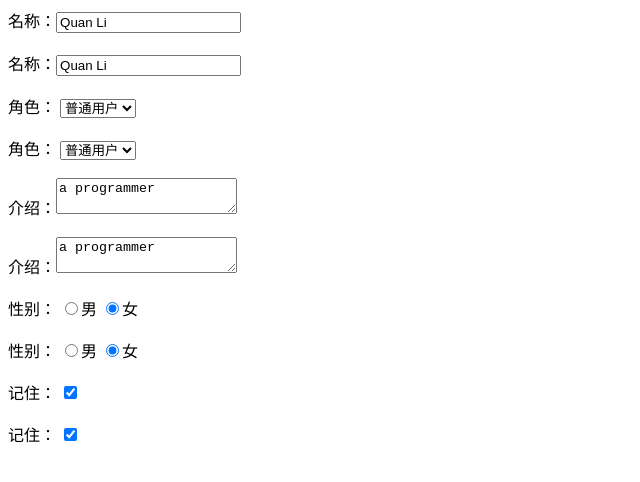
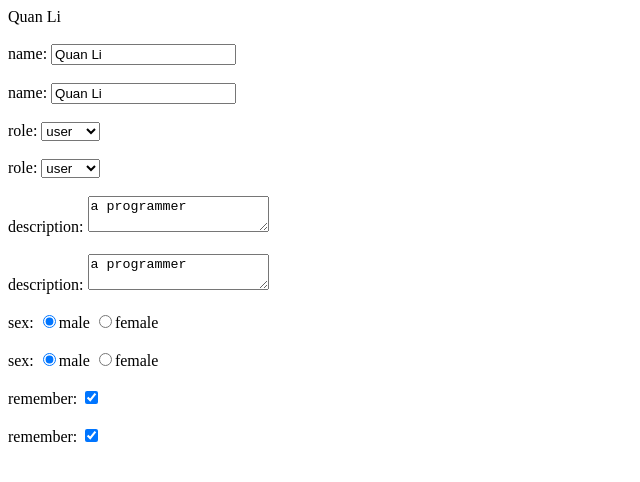
Before and after one commit to Rumbling99/data-bind, a plain HTML site: page demo.html in a window 1280 px wide. Shown: the whole page, without its empty margins (0-640 px from the left). Drawn offline with Linux system fonts and the light colour scheme.

Commit message:
define bind strategy descriptor

```diff
--- a/dataBind.js
+++ b/dataBind.js
@@ -16,7 +16,7 @@ var Entity = function(eventManager, bindEvent, extend) {
      * two-way bind on elements that has same bindName([data-bind='bindName'])
      * group elements by tagName, type, name and then pass them to bindGroup()
      */
-    var bindGroups = function(strategy, proxy, key, scope, elements, objectNamePrefix) {
+    var bindByKey = function(strategy, proxy, key, scope, elements, objectNamePrefix) {
         var groupMap = {};
         for (var i = 0, length = elements.length; i < length; i++) {
             var element = elements[i];
@@ -47,7 +47,7 @@ var Entity = function(eventManager, bindEvent, extend) {
                     //     scope.querySelectorAll("[name='"
                     //     + element.name + "'][data-bind='"
                     //     + element.getAttribute('data-bind') + "']");
-        // var groupBinded = false;
+        var boardcastBinded = false;
         var bindStrategy = strategy;
         for (var i = 0, elementLength = elements.length; i < elementLength; i++) {
             (function(element) {
@@ -55,36 +55,39 @@ var Entity = function(eventManager, bindEvent, extend) {
                 var type = element.type;
                 if (bindStrategy.hasOwnProperty(tagName)) {
                     if (bindStrategy[tagName].boardcast) {
-                        /**
-                         * bind boardcast on entity only once
-                         */
-                        // if (!groupBinded) {
-                            // console.log('bind group ' + key);
-                            eventManager.attach(objectNamePrefix + key, 'change', function() {
-                                bindStrategy[tagName].boardcast.call(element, proxy, key, elements);
-                            });
-                        //     groupBinded = true;
-                        // }
+                        if (bindStrategy[tagName].report) {
                             for (var j = 0; j < bindStrategy[tagName].event.length; j++) {
                                 bindEvent(element, bindStrategy[tagName].event[j], function() {
                                     bindStrategy[tagName].report.call(element, proxy, key, elements);
                                 });
                             }
+                        }
+                        /**
+                         * if share boardcast, bind boardcast on entity only once
+                         */
+                        if (bindStrategy[tagName].shareBoardcast && boardcastBinded) {
+                            return;
+                        }
+                        eventManager.attach(objectNamePrefix + key, 'change', function() {
+                            bindStrategy[tagName].boardcast.call(element, proxy, key, elements);
+                        });
+                        boardcastBinded = true;
                     } else {
                         if (bindStrategy[tagName].hasOwnProperty(type)) {
-                                // console.log('p bind group ' + key);
-                            // if (!groupBinded) {
-                                // console.log('bind group ' + key);
-                                eventManager.attach(objectNamePrefix + key, 'change', function() {
-                                    bindStrategy[tagName][type].boardcast.call(element, proxy, key, elements);
-                                });
-                            //     groupBinded = true;
-                            // }
+                            if (bindStrategy[tagName][type].report) {
                                 for (var j = 0; j < bindStrategy[tagName][type].event.length; j++) {
                                     bindEvent(element, bindStrategy[tagName][type].event[j], function() {
                                         bindStrategy[tagName][type].report.call(element, proxy, key, elements);
                                     });
                                 }
+                            }
+                            if (bindStrategy[tagName][type].shareBoardcast && boardcastBinded) {
+                                return;
+                            }
+                            eventManager.attach(objectNamePrefix + key, 'change', function() {
+                                bindStrategy[tagName][type].boardcast.call(element, proxy, key, elements);
+                            });
+                            boardcastBinded = true;
                         } else {
                             throw new Error("data bind on input-" + element.type + " is not supported");
                         }
@@ -181,44 +184,9 @@ var Entity = function(eventManager, bindEvent, extend) {
                             break;
                         }
                     }
-                    this.checked = proxy[key];
+                },
+                shareBoardcast: true
             }
-            },
-
-            // 'radio': function(eventManager, bindEvent, proxy, key, objectNamePrefix, scope) {
-            //     var element = this;
-            //     var elementGroup;
-            //     /**
-            //      * only bind once on entity
-            //      */
-
-            //     if (!elementGroup) {
-            //         elementGroup = elementGroup ||
-            //             scope.querySelectorAll("[name='"
-            //             + element.name + "'][data-bind='"
-            //             + element.getAttribute('data-bind') + "']");
-            //         eventManager.attach(objectNamePrefix + key, 'change', function() {
-            //             for (var j = 0, groupLength = elementGroup.length; j < groupLength; j++) {
-            //                 if (proxy[key] === elementGroup[j].value) {
-            //                     elementGroup[j].checked = true
-            //                     break;
-            //                 }
-            //             }
-            //         });
-            //     }
-            //     /**
-            //      * bind on each radio
-            //      */
-            //     bindEvent(element, 'change', function() {
-            //         var value = '';
-            //         for (var j = 0, groupLength = elementGroup.length; j < groupLength; j++) {
-            //             if (elementGroup[j].checked == true) {
-            //                 proxy[key] = elementGroup[j].value;
-            //                 break;
-            //             }
-            //         }
-            //     });
-            // }
         }
     };
 
@@ -285,7 +253,7 @@ var Entity = function(eventManager, bindEvent, extend) {
                             }
                         });
                     }
-                    bindGroups(strategy, proxy, key, scope, elements, objectNamePrefix);
+                    bindByKey(strategy, proxy, key, scope, elements, objectNamePrefix);
                     if (option.updateOnCreate) {
                         eventManager.trigger(objectNamePrefix + key, 'change');
                     }
--- a/demo.html
+++ b/demo.html
@@ -7,30 +7,30 @@
 
 <body>
     <div data-scope="dialog">
-        <!-- <span data-bind="name"></span><br /><br /> -->
-        <label>名称：</label><input type="text" data-bind="di-name"><br /><br />
-        <label>名称：</label><input type="text" data-bind="di-name"><br /><br />
-        <label>角色：</label>
+        <span data-bind="di-name"></span><br /><br />
+        <label>name: </label><input type="text" data-bind="di-name"><br /><br />
+        <label>name: </label><input type="text" data-bind="di-name"><br /><br />
+        <label>role: </label>
         <select data-bind="di-role">
-            <option value='admin'>管理员</option>
-            <option value='user'>普通用户</option>
+            <option value='admin'>admin</option>
+            <option value='user'>user</option>
         </select><br /><br />
-        <label>角色：</label>
+        <label>role: </label>
         <select data-bind="di-role">
-            <option value='admin'>管理员</option>
-            <option value='user'>普通用户</option>
+            <option value='admin'>admin</option>
+            <option value='user'>user</option>
         </select><br /><br />
-        <label>介绍：</label><textarea data-bind="di-desc"></textarea><br /><br />
-        <label>介绍：</label><textarea data-bind="di-desc"></textarea><br /><br />
-        <label>性别：</label>
-        <input type="radio" name="sex1" data-bind="di-sex" value="male">男
-        <input type="radio" name="sex1" data-bind="di-sex" value="female">女<br /><br />
-        <label>性别：</label>
-        <input type="radio" name="sex2" data-bind="di-sex" value="male">男
-        <input type="radio" name="sex2" data-bind="di-sex" value="female">女<br /><br />
-        <label>记住：</label>
+        <label>description: </label><textarea data-bind="di-desc"></textarea><br /><br />
+        <label>description: </label><textarea data-bind="di-desc"></textarea><br /><br />
+        <label>sex: </label>
+        <label><input type="radio" name="sex1" data-bind="di-sex" value="male">male</label>
+        <label><input type="radio" name="sex1" data-bind="di-sex" value="female">female</label><br /><br />
+        <label>sex: </label>
+        <label><input type="radio" name="sex2" data-bind="di-sex" value="male">male</label>
+        <label><input type="radio" name="sex2" data-bind="di-sex" value="female">female</label><br /><br />
+        <label>remember: </label>
         <input type="checkbox" data-bind="di-remember"><br /><br />
-        <label>记住：</label>
+        <label>remember: </label>
         <input type="checkbox" data-bind="di-remember"><br /><br />
     </div>
 </body>
@@ -49,16 +49,17 @@
     // var ientity = new Entity(i);
 
     var CustomEntity = Entity.extendBindStrategy({
-        // 'span': function(eventManager, bindEvent, proxy, key, objectNamePrefix) {
-        //     var element = this;
-        //     eventManager.attach(objectNamePrefix + key, 'change', function() {
-        //         element.innerHTML = proxy[key];
-        //     });
-        // }
+        'span': {
+            boardcast: function(proxy, key) {
+                if (proxy[key] == this.innerHTML) {
+                    return;
+                }
+                this.innerHTML = proxy[key];
+            }
+        }
     });
 
-    // var ientity = new CustomEntity(i, {
-    var ientity = new Entity(i, {
+    var ientity = new CustomEntity(i, {
         scope: 'dialog',
         bindCheck: false,
         namePrefix: 'di-'
```
Lines whose indentation alone changed are shown as unchanged.
